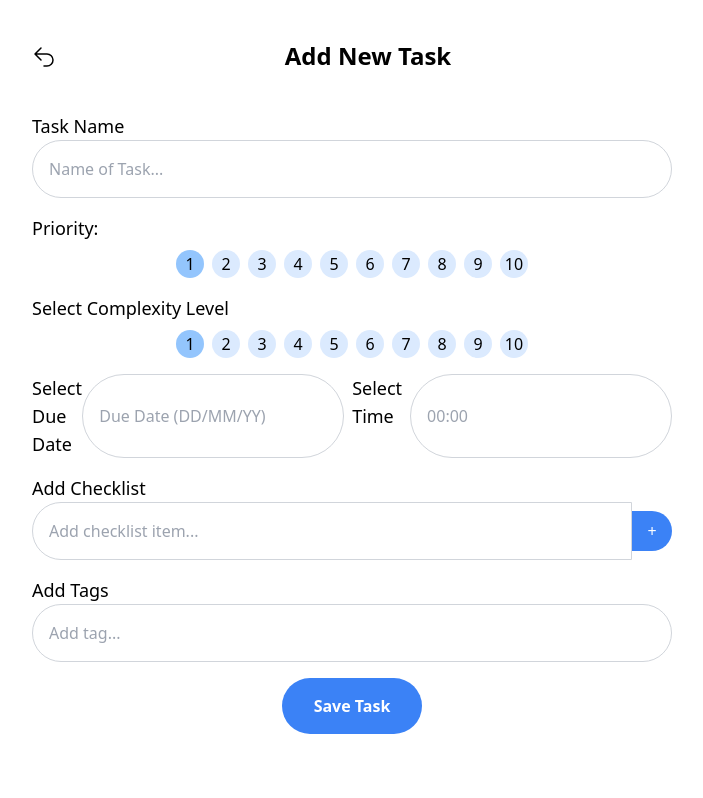
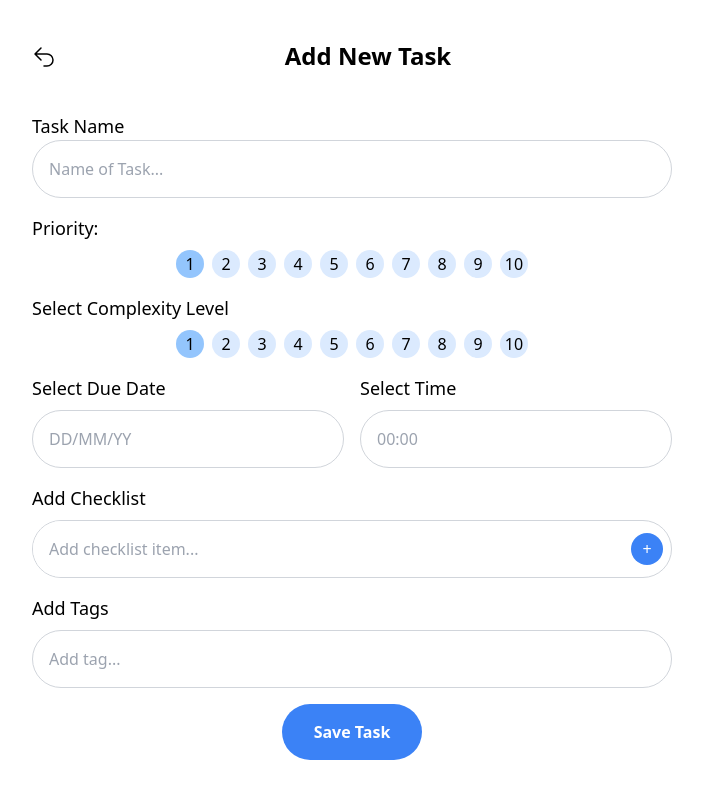
Before and after one commit to Jflo25/todo-app, a React (Create React App) app: page /addTask in a window 1280 px wide. Shown: the whole page, without its empty margins (288-991 px from the left). Built offline with nearby package versions, Linux system fonts and the light colour scheme.

Commit message:
form component  routes set up

```diff
--- a/src/components/Form.jsx
+++ b/src/components/Form.jsx
@@ -1,6 +1,7 @@
 import React, { useState, useContext } from 'react';
 import { TodoContext } from '../contexts/todoProvider';
-import Priority from './priority'; // Import the Priority component
+import { useNavigate } from 'react-router-dom';
+
 
 const Form = ({ onSaveTask }) => {
    const [taskName, setTaskName] = useState('');
@@ -15,6 +16,12 @@ const Form = ({ onSaveTask }) => {
 
    const priorityOptions = [1, 2, 3, 4, 5, 6, 7, 8, 9, 10];
    const complexityOptions = [1, 2, 3, 4, 5, 6, 7, 8, 9, 10];
+
+   const navigate = useNavigate();
+
+   const navigateHome = () => {
+      navigate('/'); // Assuming your home route is '/'
+   };
 
    //TIME FUNCTIONS
    const handleDueDateChange = (e) => {
@@ -52,7 +59,7 @@ const Form = ({ onSaveTask }) => {
          tags,
       };
       onSaveTask(newTask); // This function will handle task saving logic
-      // Reset form fields if needed
+      navigate('/');
    };
 
    const handleAddTag = () => {
@@ -63,7 +70,7 @@ const Form = ({ onSaveTask }) => {
    return (
       <div className="container mx-auto mt-10 h-4/5">
          <div className="header text-center flex ">
-            <button className="return-icon">
+            <button className="return-icon" onClick={navigateHome}>
                <svg
                   xmlns="http://www.w3.org/2000/svg"
                   viewBox="0 0 24 24"
@@ -126,39 +133,43 @@ const Form = ({ onSaveTask }) => {
 
             {/* Due Date and Time Inputs */}
             <div className="task-due-dates flex justify-between mb-4">
-               <label className='text-lg font-medium'>Select Due Date</label>
+               <div className="w-full mr-2">
+                  <label className="text-lg font-medium block mb-2">Select Due Date</label>
                   <input
                      type="text"
-                  placeholder="Due Date (DD/MM/YY)"
-                  className="rounded-full border-gray-300 border p-4 w-full mr-2"
+                     placeholder="DD/MM/YY"
+                     className="rounded-full border-gray-300 border p-4 w-full"
                      value={dueDate}
                      onChange={handleDueDateChange}
                   />
-               <label className='text-lg font-medium'>Select Time</label>
+               </div>
+               <div className="w-full ml-2">
+                  <label className="text-lg font-medium block mb-2">Select Time</label>
                   <input
                      type="text"
                      placeholder="00:00"
-                  className="rounded-full border-gray-300 border p-4 w-full ml-2"
+                     className="rounded-full border-gray-300 border p-4 w-full"
                      value={dueTime}
                      onChange={handleDueTimeChange}
                   />
                </div>
+            </div>
 
             {/* Checklist Input */}
-            <div className="mb-4">
-               <label className='text-lg font-medium'>Add Checklist</label>
-               <div className="flex items-center">
+            <div className="mb-4 relative">
+               <label className='text-lg font-medium block mb-2'>Add Checklist</label>
+               <div className="flex items-center border border-gray-300 rounded-full">
                   <input
                      type="text"
                      placeholder="Add checklist item..."
-                     className="flex-grow rounded-l-full border-gray-300 border p-4"
+                     className="flex-grow rounded-l-full pl-4 pr-10 py-4 focus:outline-none"
                      value={newChecklistItem}
                      onChange={(e) => setNewChecklistItem(e.target.value)}
                   />
                   <button
                      type="button"
                      onClick={handleAddChecklistItem}
-                     className="bg-blue-500 rounded-r-full w-10 h-10 flex justify-center items-center text-white"
+                     className="bg-blue-500 rounded-full w-8 h-8 flex justify-center items-center text-white mr-2"
                   >
                      <span>+</span>
                   </button>
@@ -170,14 +181,15 @@ const Form = ({ onSaveTask }) => {
                </ul>
             </div>
 
+
             {/* Tag Input */}
 
             <div className="mb-4">
-               <label className='text-lg font-medium'>Add Tags</label>
+               <label className='text-lg font-medium '>Add Tags</label>
                <input
                   type="text"
                   placeholder="Add tag..."
-                  className="rounded-full border-gray-300 border p-4 w-full"
+                  className="rounded-full border-gray-300 border p-4 w-full mt-2"
                   value={newTag}
                   onChange={(e) => setNewTag(e.target.value)}
                />
--- a/src/components/FormList.jsx
+++ b/src/components/FormList.jsx
@@ -1,5 +1,4 @@
 import React, { useContext } from 'react';
-import List from './List';
 import Form from './form';
 import { TodoContext } from '../contexts/todoProvider';
 
--- a/src/pages/addTask.jsx
+++ b/src/pages/addTask.jsx
@@ -1,6 +1,7 @@
 import React from 'react'
+
+import { TodoContext } from '../contexts/todoProvider';
 import FormList from '../components/FormList';
-import { TodoContext } from '../contexts/todoProvider';
 const AddTask = () => {
    return (
       <div className='m-auto w-2/4'>
```
Lines whose indentation alone changed are shown as unchanged.
